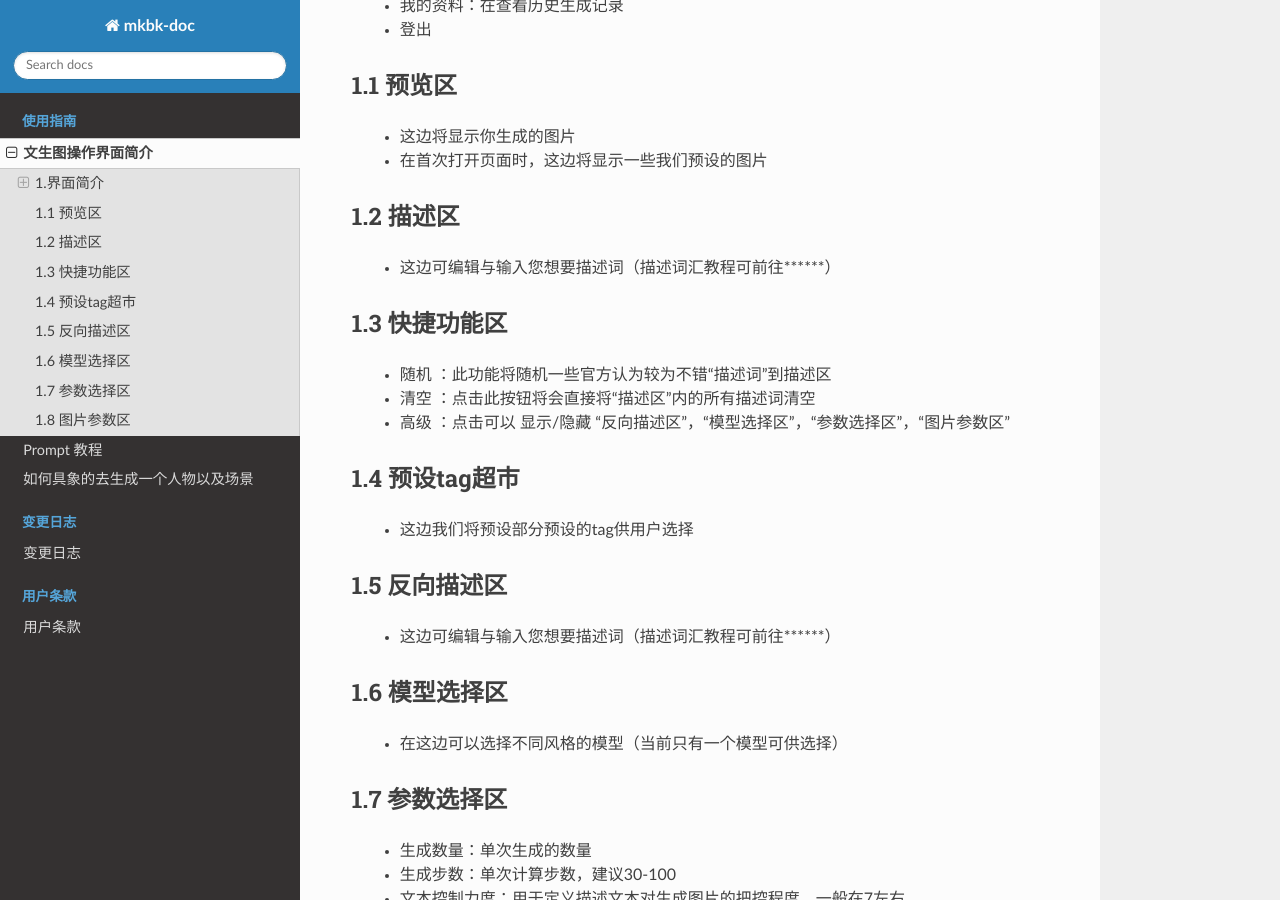
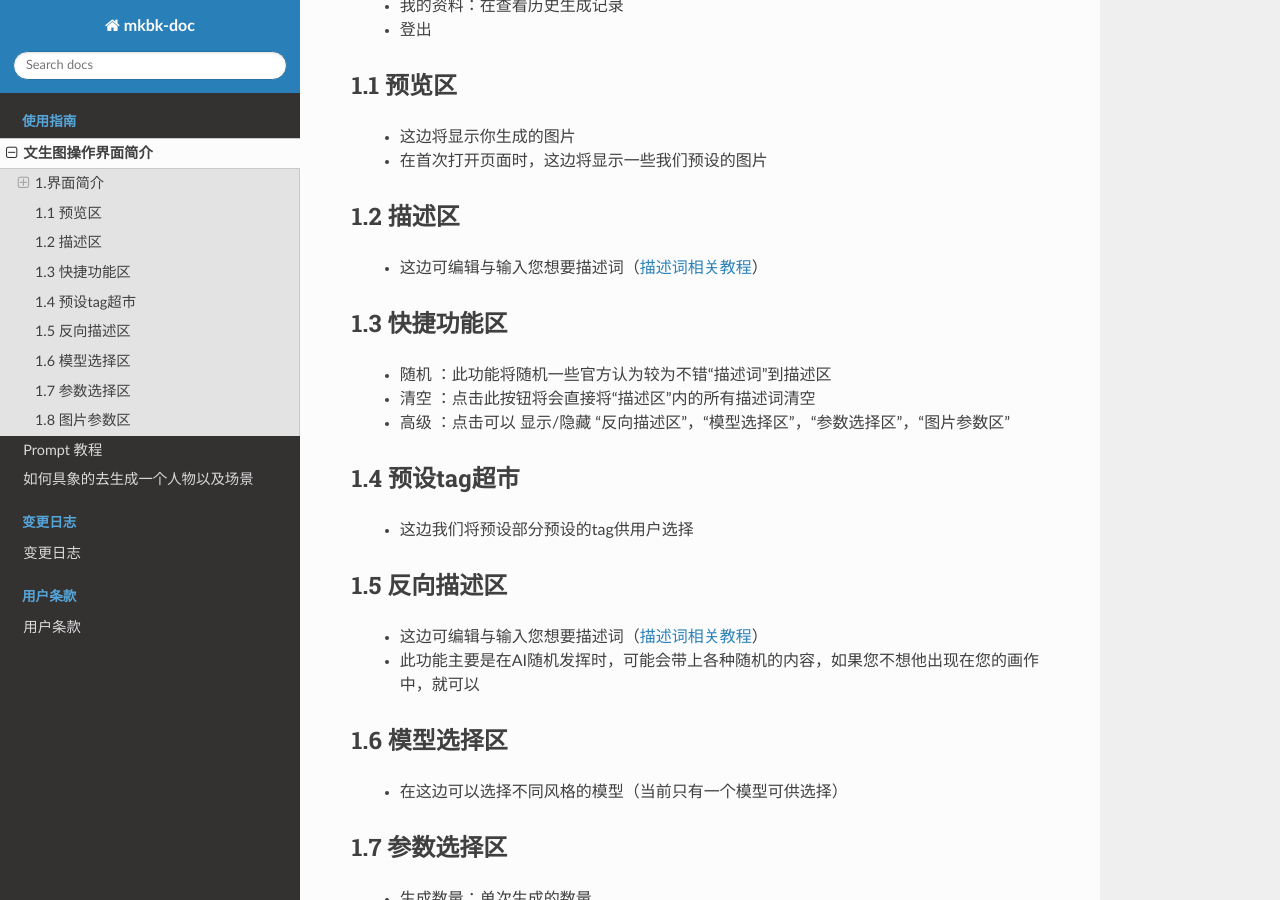
Before and after one commit to makamaka0520/maka-doc, a Sphinx documentation site: the page built from source/tutorial/Basic_Interface_Operation_T2I.rst, in a window 1280 px wide and 900 px high, scrolled down 892 px. Built offline with Sphinx 7.4.7 and the Read the Docs theme 2.0.0, drawn with Linux system fonts in a browser that asks for light colours.

Commit message:
Update Basic_Interface_Operation_T2I.rst

```diff
--- a/source/tutorial/Basic_Interface_Operation_T2I.rst
+++ b/source/tutorial/Basic_Interface_Operation_T2I.rst
@@ -39,7 +39,7 @@
 1.2 描述区
 ----------------------------------------
 
-   - 这边可编辑与输入您想要描述词（描述词汇教程可前往******）
+   - 这边可编辑与输入您想要描述词（`描述词相关教程 <Prompt_course.html>`_）
 
 
 1.3 快捷功能区
@@ -57,7 +57,9 @@
 1.5 反向描述区
 ----------------------------------------
 
-   - 这边可编辑与输入您想要描述词（描述词汇教程可前往******）
+   - 这边可编辑与输入您想要描述词（`描述词相关教程 <Prompt_course.html>`_）
+
+   - 此功能主要是在AI随机发挥时，可能会带上各种随机的内容，如果您不想他出现在您的画作中，就可以
 
 1.6 模型选择区
 ----------------------------------------
```
